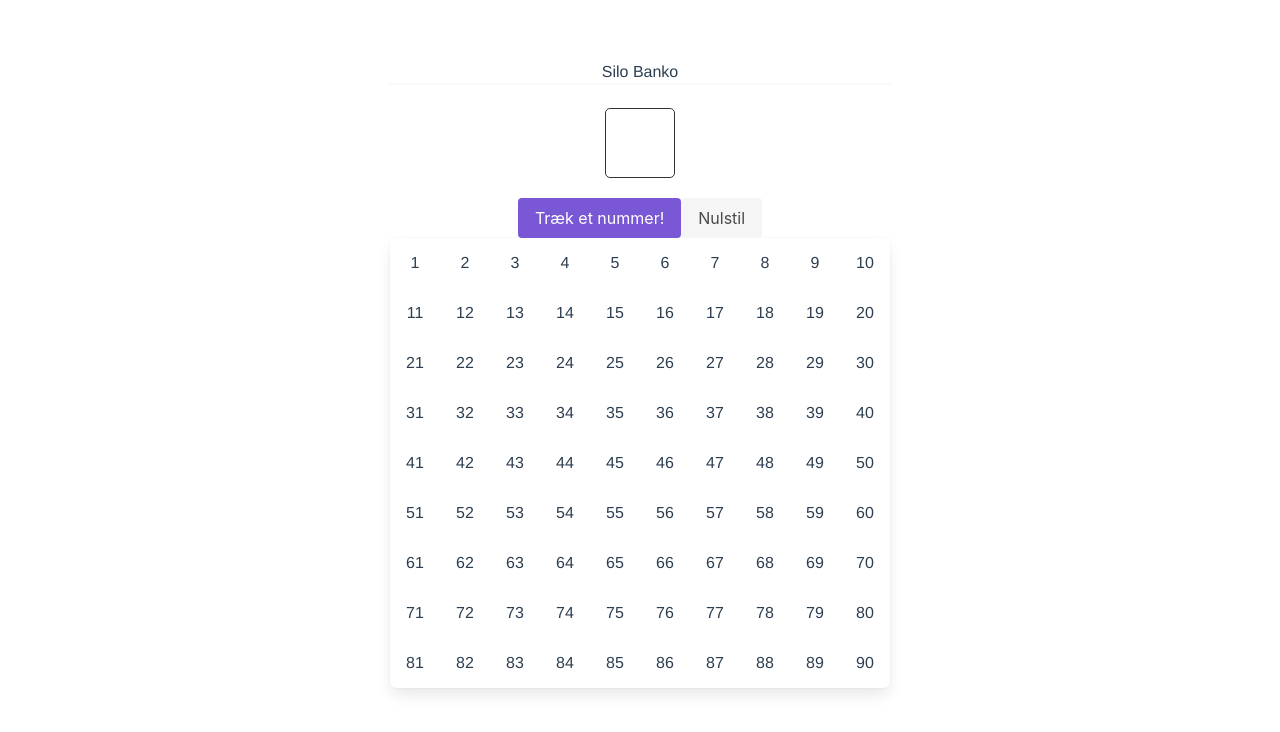
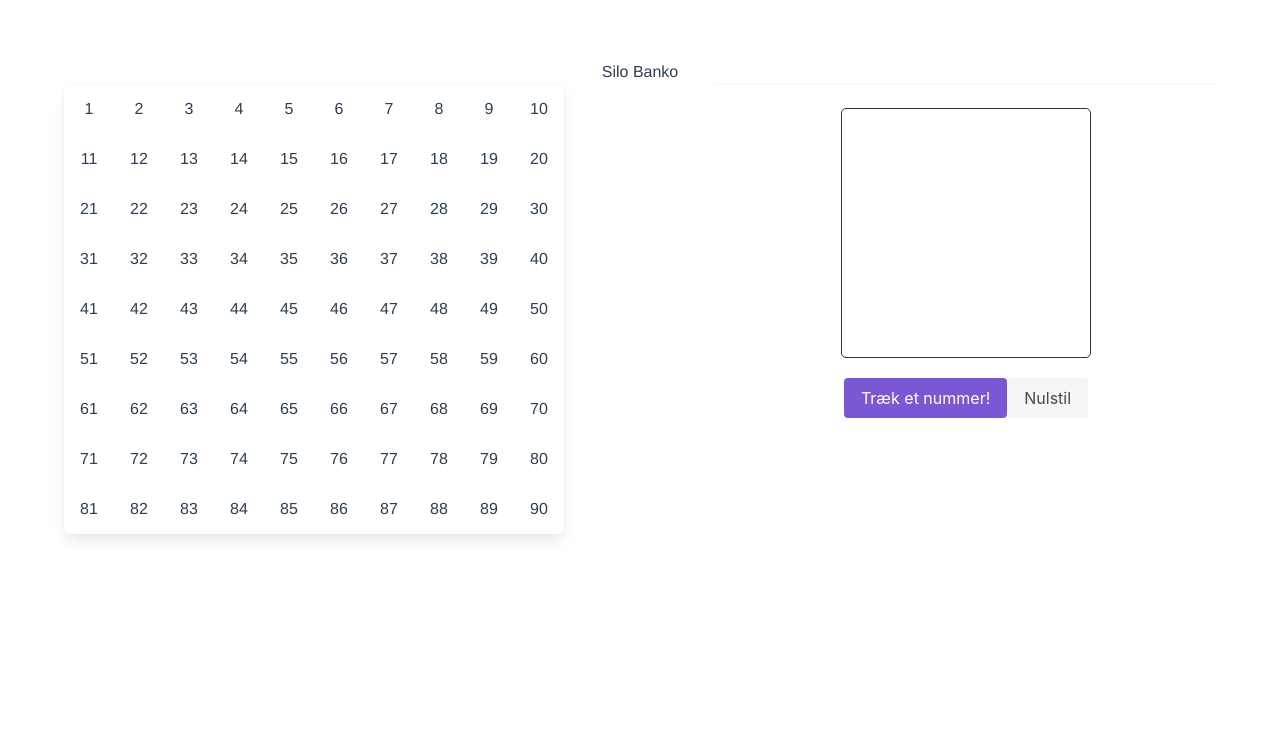
Before and after one commit to milky1210/vue-bingo, a Vue app: page / in a window 1280 px wide. Shown: the top 732 px of the page. Built offline with nearby package versions, Linux system fonts and the light colour scheme.

Commit message:
small fixes for picked numbers

```diff
--- a/src/components/BingoGame.vue
+++ b/src/components/BingoGame.vue
@@ -1,14 +1,32 @@
 <template>
   <div id="main-game">
     <header><h1>Silo Banko</h1></header>
+    <div class="columns">
+      <div class="column">
         <ul class="panel">
           <li
-        v-for="n in pickedNumbers"
+            v-for="num in maxNumbers"
+            :id="[num]"
+            :key="num"
+            :class="[activeClass.white, `number-${num}`]"
+          >
+            {{ num }}
+          </li>
+        </ul>
+      </div>
+      <div class="column">
+        <transition-group
+          name="list"
+          tag="ul"
+          class="panel"
+        >
+          <li
+            v-for="n in lastThree"
             :key="n"
           >
             {{ n }}
           </li>
-    </ul>
+        </transition-group>
         <div class="container">
           <div class="bingo_roulette">
             <p class="bingoNumberDraw">
@@ -27,16 +45,8 @@
             >
               Nulstil
             </b-button>
-        <ul class="panel">
-          <li
-            v-for="num in maxNumbers"
-            :id="[num]"
-            :key="num"
-            :class="[activeClass.white, `number-${num}`]"
-          >
-            {{ num }}
-          </li>
-        </ul>
+          </div>
+        </div>
       </div>
     </div>
   </div>
@@ -58,12 +68,20 @@ export default {
       }
     };
   },
+  computed: {
+    lastThree: function() {
+      return this.pickedNumbers.slice().reverse().slice(0, 3);
+    }
+  },
   created() {
     this.init();
   },
   methods: {
     init: function() {
       this.numberPool = [...Array(this.maxNumbers).keys()].map(i => ++i);
+      this.pickedNumbers = [];
+      this.target = null;
+      this.targetNum = null;
     },
     spin: function() {
       this.drawingInProcess = true;
@@ -161,12 +179,12 @@ ul {
   justify-content: center;
 }
 .bingoNumberDraw {
-  width: 70px;
-  height: 70px;
+  width: 250px;
+  height: 250px;
   margin: 0 auto 20px;
   border: 1px solid #333;
   border-radius: 5px;
-  font-size: 40pt;
+  font-size: 150pt;
   display: flex;
   align-items: center;
   justify-content: center;
@@ -194,4 +212,15 @@ ul {
   max-width: 980px;
   margin: 50px auto;
 }
+.list-enter-active, .list-leave-active {
+  transition: all 1s;
+}
+.list-enter /* .list-leave-active below version 2.1.8 */ {
+  opacity: 0;
+  transform: translateX(-30px);
+}
+.list-leave-to {
+  opacity: 0;
+  transform: translateX(30px);
+}
 </style>
```
Lines whose indentation alone changed are shown as unchanged.
